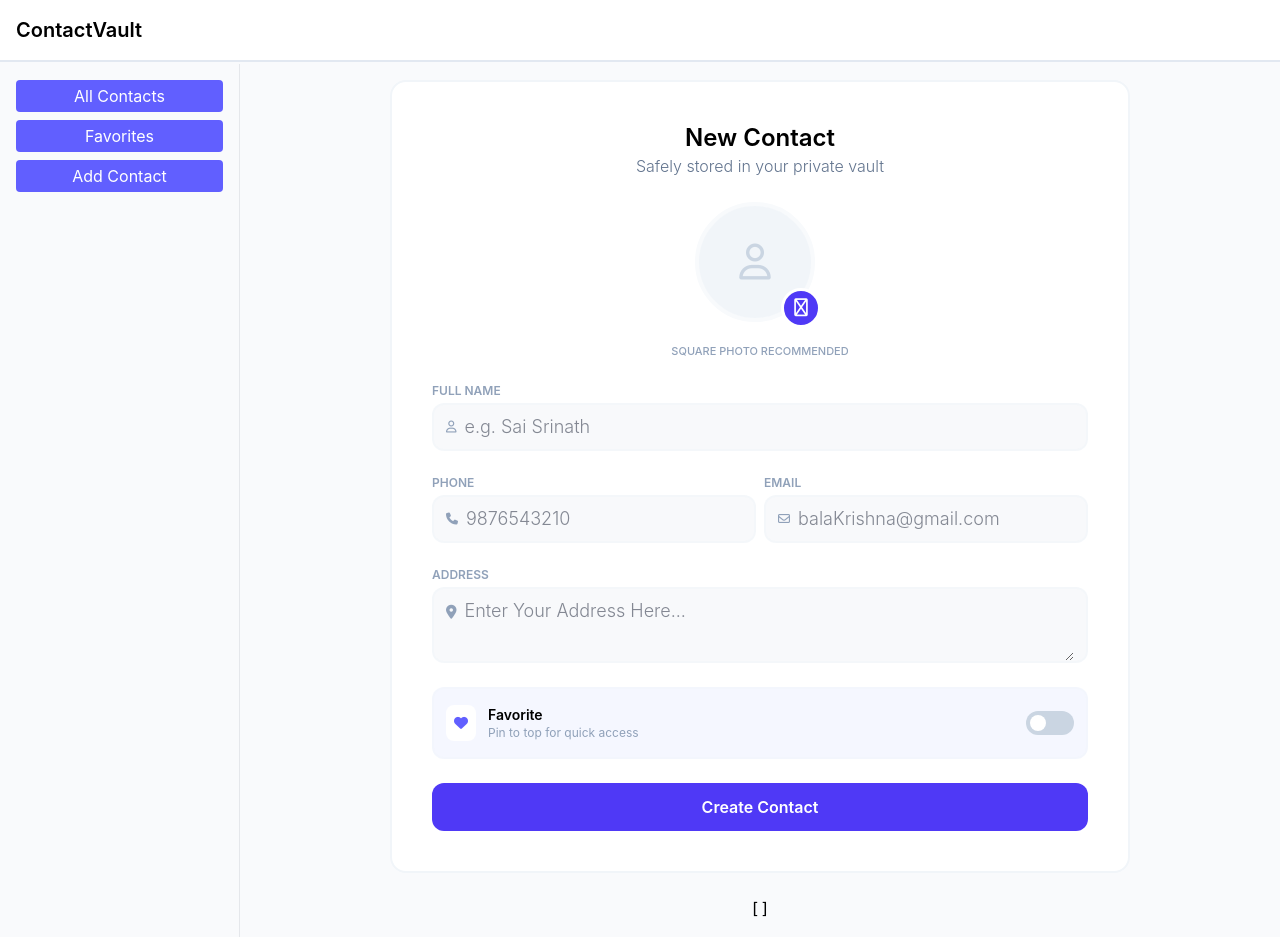
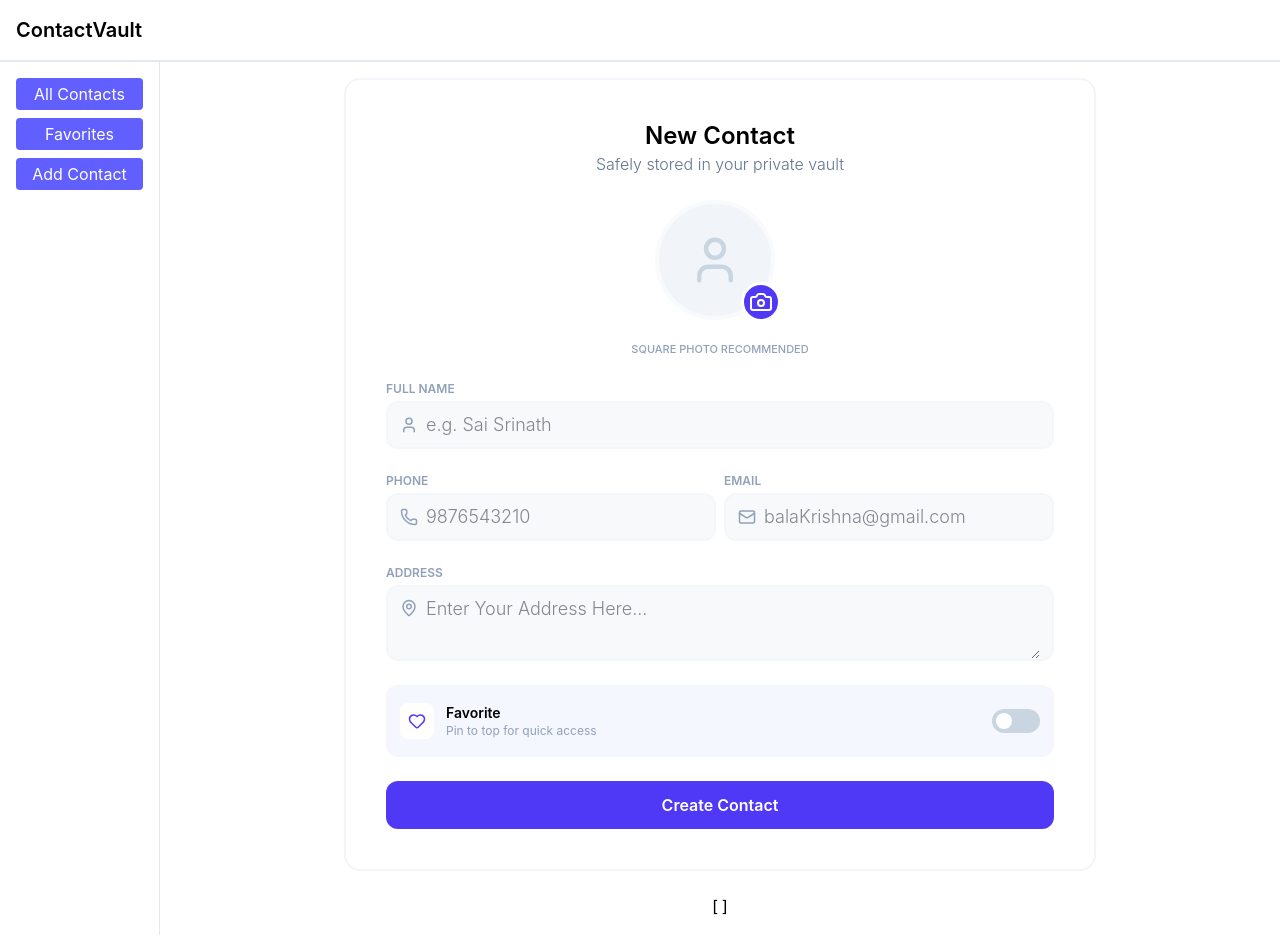
Before and after one commit to srinathj-dev/contact-vault, a React (Vite) app: page / in a window 1280 px wide. Built offline with nearby package versions, Linux system fonts and the light colour scheme.

Commit message:
sugested changes made

```diff
--- a/index.html
+++ b/index.html
@@ -9,6 +9,6 @@
   <body>
     <div id="root"></div>
     <script type="module" src="/src/main.jsx"></script>
-    <script src="https://kit.fontawesome.com/cc2553a343.js" crossorigin="anonymous"></script>
+
   </body>
 </html>
--- a/package.json
+++ b/package.json
@@ -13,6 +13,8 @@
   },
   "dependencies": {
     "@tailwindcss/vite": "^4.2.4",
+    "lucide": "^1.3.0",
+    "lucide-react": "^1.16.0",
     "react": "^19.2.5",
     "react-dom": "^19.2.5",
     "tailwindcss": "^4.2.4"
--- a/src/components/AddContact.jsx
+++ b/src/components/AddContact.jsx
@@ -1,20 +1,37 @@
-import { useState } from "react";
-import FormInput from "./FormInput";
+import { useState } from 'react';
+import { User, Phone, Mail, MapPin, Camera, Heart } from 'lucide-react';
+import FormInput from './FormInput';
 
-const AddContact  =  ()=>{
-  const [name, setName]  =  useState("");
-  const [phone, setPhone]  =  useState("");
-  const [email, setEmail]  =  useState("");
-  const [address, setAddress] = useState("");
-  const [contacts, setContacts]  =  useState([]);
-  const [check, setCheck] = useState(false);
+const AddContact = ({
+  imageUrl,
+  setImageUrl,
+  name,
+  setName,
+  phone,
+  setPhone,
+  email,
+  setEmail,
+  address,
+  setAddress,
+  favourite,
+  setFavourite,
+  contacts,
+  setContacts,
+}) => {
   const [isSubmitted, setIsSubmitted] = useState(false);
+
+  function handleImageChange(e) {
+    const file = e.target.files[0];
+    if (!file) return;
+    const url = URL.createObjectURL(file);
+    setImageUrl(url);
+  }
 
   function handleSubmit(e) {
     e.preventDefault();
-    setIsSubmitted(true)
+    setIsSubmitted(true);
     // 1. name empty check
-    if(name.trim()  === "" ){
+    if (name.trim() === '') {
       return;
     }
 
@@ -23,91 +40,162 @@ const AddContact  =  ()=>{
       id: crypto.randomUUID(),
       name: name,
       phone: phone,
-      email:  email,
-      createdAt: Date.now()
-    }
+      email: email,
+      address: address,
+      favourite: favourite,
+      createdAt: Date.now(),
+    };
 
     // 3. contacts lo add
     setContacts([...contacts, contact]);
 
     // 4. inputs clear
-    setName("")
-    setPhone("")
-    setEmail("")
-    setAddress("");
+    setName('');
+    setPhone('');
+    setEmail('');
+    setAddress('');
     setIsSubmitted(false);
+    setFavourite(false);
   }
+
   return (
-    <>
-      <div className = "flex flex-col justify-start gap-6 border-2 border-slate-100 bg-white h-full rounded-2xl p-10">
+    <div className="flex flex-col justify-start gap-6 border-2 border-slate-100 bg-white h-full rounded-2xl p-10">
       <div className="w-full flex flex-col items-center">
         <h1 className="text-2xl font-semibold">New Contact</h1>
-          <p className="font-light text-slate-500">Safely stored in your private vault</p>
+        <p className="font-light text-slate-500">
+          Safely stored in your private vault
+        </p>
       </div>
 
       <div className="flex flex-col items-center text-xs gap-3">
         <div className="w-[130px] h-[130px] flex relative ">
-            <div className="w-[120px] h-[120px] bg-slate-100 border-4 border-slate-50 rounded-full flex items-center justify-center hover:border-indigo-100">
-              <i className="text-4xl text-slate-300 fa-regular fa-user"></i>
+          <div className="w-[120px] h-[120px] bg-slate-100 border-4 border-slate-50 rounded-full flex items-center justify-center hover:border-indigo-100 p-1">
+            {imageUrl ? (
+              <img
+                className="w-full h-full object-full rounded-full"
+                src={imageUrl}
+                alt="Profile preview"
+              />
+            ) : name.trim() ? (
+              <span className="text-6xl">{name.trim()[0].toUpperCase()}</span>
+            ) : (
+              <User className="text-slate-300" size={54} />
+            )}
           </div>
-            <label htmlFor="imageUpload"
-              aria-label="Upload profile image"
-              className="w-10 h-10 rounded-full bg-indigo-600 border-3 border-white absolute bottom-1 right-1 flex  justify-center items-center cursor-pointer">
-              <i className="text-lg text-white fa-regular fa-camera"></i>
-              <input type="file" id="imageUpload" name="image" accept="image/*" className="hidden"/>
+          <label
+            htmlFor="imageUpload" aria-label="Upload profile image"
+            className="w-10 h-10 rounded-full bg-indigo-600 border-3 border-white absolute bottom-2 right-1 flex  justify-center items-center cursor-pointer">
+            <Camera color="white" size={24} />
+
+            <input
+              type="file"
+              id="imageUpload"
+              name="image"
+              accept="image/*"
+              className="hidden"
+              onChange={handleImageChange}
+            />
           </label>
         </div>
 
-          <p className="text-[11px] text-slate-400 font-medium font-sans">SQUARE PHOTO RECOMMENDED</p>
+        <p className="text-[11px] text-slate-400 font-medium font-sans">
+          SQUARE PHOTO RECOMMENDED
+        </p>
       </div>
 
-        <form className = "flex flex-col gap-6 " action = "" onSubmit = {handleSubmit}>
+      <form className="flex flex-col gap-6 " action="" onSubmit={handleSubmit}>
+        <FormInput
+          label="FULL NAME"
+          id="full_name"
+          name="full_name"
+          type="text"
+          placeholder="e.g. Sai Srinath"
+          icon={User}
+          value={name}
+          onChange={setName}
+          hasError={isSubmitted && name.trim() === '' ? true : false}
+        />
 
-          <FormInput label="FULL NAME" id="full_name" name="full_name" type="text" placeholder="e.g. Sai Srinath"
-          icon="text-[12px] fa-regular fa-user" value={name} onChange={setName} hasError={isSubmitted && name.trim() === "" ? true : false}/>
+        <div className="flex flex-col lg:flex-row lg:basis-auto gap-2 w-full">
+          <FormInput
+            label="PHONE"
+            id="mobile_no"
+            name="mobile_no"
+            type="tel"
+            placeholder="9876543210"
+            icon={Phone}
+            value={phone}
+            onChange={setPhone}
+          />
 
-          <div className="flex flex-col lg:flex-row lg:flex-basis gap-2 w-full">
-            <FormInput label="PHONE" id="mobile_no" name="mobile_no" type="tel" placeholder="9876543210"
-            icon="text-[12px] fa-solid fa-phone" value={phone} onChange={setPhone}/>
-
-            <FormInput label="EMAIL" id="email" name="email" type="email" placeholder="balaKrishna@gmail.com"
-            icon="text-[12px] fa-regular fa-envelope" value={email} onChange={setEmail}/>
+          <FormInput
+            label="EMAIL"
+            id="email"
+            name="email"
+            type="email"
+            placeholder="balaKrishna@gmail.com"
+            icon={Mail}
+            value={email}
+            onChange={setEmail}
+          />
         </div>
 
-          <label htmlFor="address" className="input-label">ADDRESS
-            <div className = "input-container" >
-              <span className="h-full flex flex-start pt-4"><i className="text-[14px] fa-solid fa-location-dot"></i></span>
-              <textarea  name="address"  placeholder="Enter Your Address Here..." id="address"
-                className = "w-full input-primary" onChange = {(e) => setAddress(e.target.value)} >
-              </textarea>
+        <label htmlFor="address" className="input-label">
+          ADDRESS
+          <div className="input-container">
+            <span className="h-full flex pt-3">
+              <MapPin className="text-slate-400" size={18} />
+            </span>
+            <textarea
+              name="address"
+              placeholder="Enter Your Address Here..."
+              id="address"
+              className="w-full input-primary text-wrap"
+              onChange={(e) => setAddress(e.target.value)}
+            ></textarea>
           </div>
         </label>
 
-          <div className = "flex items-center gap-2 px-3 rounded-xl border-2 bg-indigo-300/10 border-slate-100/40 justify-between py-4" >
+        <div className="flex items-center gap-2 px-3 rounded-xl border-2 bg-indigo-300/10 border-slate-100/40 justify-between py-4">
           <div className="flex">
-              <span className="flex flex-center justify-center items-center bg-white p-2 rounded-lg"><i className="text-[14px] fa-solid fa-heart text-indigo-500"></i></span>
-              <div className="flex flex-col px-3"><h2 className="text-sm font-semibold">Favorite</h2><p className="text-xs text-slate-400">Pin to top for quick access</p></div>
+            <span className="flex justify-center items-center bg-white p-2 rounded-lg">
+              <Heart color="#4f39f6" size={18} />
+            </span>
+            <div className="flex flex-col px-3">
+              <h2 className="text-sm font-semibold">Favorite</h2>
+              <p className="text-xs text-slate-400">
+                Pin to top for quick access
+              </p>
+            </div>
           </div>
 
-            <label htmlFor="favButton" className="w-12 h-6 bg-slate-300 transition-all delay-300 ease-in-out has-[:checked]:bg-indigo-600 rounded-2xl relative">
-              <input type="checkbox" className="hidden peer"  id="favButton"/>
-              <div className="absolute top-1 left-1 w-4 h-4 bg-white rounded-full transition-transform delay-300 ease-in-out peer-checked:translate-x-6"></div>
+          <label
+            htmlFor="favButton"
+            className={`w-12 h-6 transition-all duration-150 ease-in-out rounded-2xl relative cursor-pointer
+                        ${favourite ? 'bg-indigo-600' : 'bg-slate-300'}`}>
+            <input
+              type="checkbox"
+              id="favButton"
+              className="sr-only"
+              checked={favourite}
+              onChange={(e) => setFavourite(e.target.checked)}
+            />
+
+            <div
+              className={`absolute top-1 left-1 w-4 h-4 bg-white rounded-full transition-transform duration-150 ease-in-out
+                        ${favourite ? 'translate-x-4 sm:translate-x-6' : 'translate-x-0'}`}>
+            </div>
           </label>
         </div>
 
-          <button type = "submit"
-            className = "p-3 rounded-xl bg-indigo-600 font-semibold text-white backdrop-blur-3xl text-nowrap cursor-pointer">
+        <button
+          type="submit"
+          className="p-3 rounded-xl bg-indigo-600 font-semibold text-white backdrop-blur-3xl text-nowrap cursor-pointer">
           Create Contact
         </button>
+      </form>
+    </div>
+  );
+};
 
-        </form>
-
-      </div>
-      <div>
-        <pre>{JSON.stringify(contacts, null, 2)}</pre>
-      </div>
-    </>
-  )
-}
-
-export default AddContact
+export default AddContact;
--- /dev/null
+++ b/src/components/ContactsList.jsx
@@ -0,0 +1,9 @@
+import React from 'react'
+
+const ContactsList = ({contacts}) => {
+  return (
+   <pre>{JSON.stringify(contacts, null, 2)}</pre>
+  )
+}
+
+export default ContactsList
--- a/src/components/FormInput.jsx
+++ b/src/components/FormInput.jsx
@@ -1,20 +1,34 @@
-const FormInput = (props) => {
-
+const FormInput = ({label,
+            id,
+            name,
+            type,
+            placeholder,
+            icon,
+            value,
+            hasError,
+            onChange}) => {
+  const Icon = icon;
   return (
-    <label htmlFor={props.id} className="input-label">{props.label}
-      <div className={props.hasError == true ? "alert-input-container" : "input-container"}>
-        <i className= {props.icon}></i>
+    <label htmlFor={id} className="input-label">
+      {label}
+      <div
+        className={
+          hasError == true ? 'alert-input-container' : 'input-container'
+        }
+      >
+        <Icon className = "text-slate-400" size={18}/>
         <input
-        value = {props.value}
-        type ={props.type}
-        name = {props.name}
-        placeholder={props.placeholder}
-        id={props.id}
-        className = "input-primary"
-        onChange = {(e) => props.onChange(e.target.value)} />
+          value={value}
+          type={type}
+          name={name}
+          placeholder={placeholder}
+          id={id}
+          className="input-primary"
+          onChange={(e) => onChange(e.target.value)}
+        />
       </div>
     </label>
-  )
-}
+  );
+};
 
-export default FormInput
+export default FormInput;
--- a/src/components/Header.jsx
+++ b/src/components/Header.jsx
@@ -1,6 +1,6 @@
 const Header = () => {
   return (
-    <header className="w-screen bg-white/90 backdrop-blur border-b-2 border-[#e2e8f1] p-4 fixed top-0 z-10"><h1 className=" text-xl font-semibold">ContactVault</h1></header>
+    <header className="w-screen bg-white/90 backdrop-blur border-b-2 border-[#e2e8f1] p-4 sticky top-0 z-10"><h1 className=" text-xl font-semibold">ContactVault</h1></header>
   )
 }
 
--- a/src/components/Layout.jsx
+++ b/src/components/Layout.jsx
@@ -3,14 +3,13 @@ import Sidebar from './Sidebar'
 
 const Layout = ({ children }) => {
   return (
-    <div className="flex flex-col bg-[#f9fafc]">
-      <div>
+    <div className="min-h-dvh flex flex-col bg-[#f9fafc overflow-hidden]">
+
         <Header />
-      </div>
-      <div className="flex flex-1 mt-16">
 
+      <div className="flex flex-1 min-h-0">
         <Sidebar />
-        <main className=" flex flex-col flex-1 justify-start items-center p-4 gap-6 ">
+        <main className="flex flex-1 justify-center gap-2 p-4 overflow-y-auto">
           { children }
         </main>
       </div>
--- a/src/index.css
+++ b/src/index.css
@@ -5,7 +5,15 @@
   --font-brand: "Inter", sans-serif;
 }
 
+ @utility input-container-base {
+    @apply flex items-center gap-2 px-3 rounded-xl border-2 bg-slate-200/25 ;
+    @apply focus-within:border-indigo-500 focus-within:ring-1 focus-within:ring-indigo-500 focus-within:ring-inset;
+    @apply transition-[border-color,box-shadow] duration-500 ease-out;
+  }
+
 @layer components {
+
+
   .btn-primary {
     @apply bg-primary text-white p-1 px-3 rounded-sm font-brand transition-all duration-500 ease-in-out;
     @apply hover:bg-blue-700 active:scale-95;
@@ -19,15 +27,14 @@
     @apply flex flex-col text-slate-400 text-xs font-semibold gap-1;
   }
 
+
   .input-container{
-    @apply flex items-center gap-2 px-3 rounded-xl border-2 bg-slate-200/25 border-slate-100/40;
-    @apply focus-within:border-indigo-500 focus-within:ring-1 focus-within:ring-indigo-500 focus-within:ring-inset;
-    @apply transition-[border-color,box-shadow] duration-500 ease-out;
+    @apply input-container-base border-slate-100/40;
+
   }
 
   .alert-input-container{
-    @apply flex items-center gap-2 px-3 rounded-xl border-2 bg-slate-200/25 border-red-500/40;
-    @apply focus-within:border-indigo-500 focus-within:ring-1 focus-within:ring-indigo-500 focus-within:ring-inset;
-    @apply transition-[border-color,box-shadow] duration-500 ease-out;
+    @apply input-container-base border-red-500/40;
   }
+
 }
--- a/src/pages/HomePage.jsx
+++ b/src/pages/HomePage.jsx
@@ -1,9 +1,25 @@
 
 import AddContact from "../components/AddContact";
+import ContactsList from "../components/ContactsList";
+import { useState } from "react";
 
 const HomePage = () => {
+
+  const [imageUrl, setImageUrl] = useState("");
+  const [name, setName]  =  useState("");
+  const [phone, setPhone]  =  useState("");
+  const [email, setEmail]  =  useState("");
+  const [address, setAddress] = useState("");
+  const [favourite, setFavourite] = useState(false)
+  const [contacts, setContacts]  =  useState([]);
+  const [check, setCheck] = useState(false);
+
+
   return (
-      <AddContact />
+      <div className="flex flex-col items-center gap-6">
+        <AddContact imageUrl={imageUrl} setImageUrl = {setImageUrl}  name={name} setName={setName} phone={phone} setPhone={setPhone} email={email} setEmail={setEmail} address={address} setAddress={setAddress} favourite={favourite} setFavourite={setFavourite} contacts={contacts} setContacts={setContacts} />
+        <ContactsList contacts ={contacts} />
+      </div>
   )
 }
 
```
Also changed, not shown: src/components/Sidebar.jsx (+4 -4 lines), 1 other file (tests, documents, lock files or other folders). Lines whose indentation alone changed are shown as unchanged.
